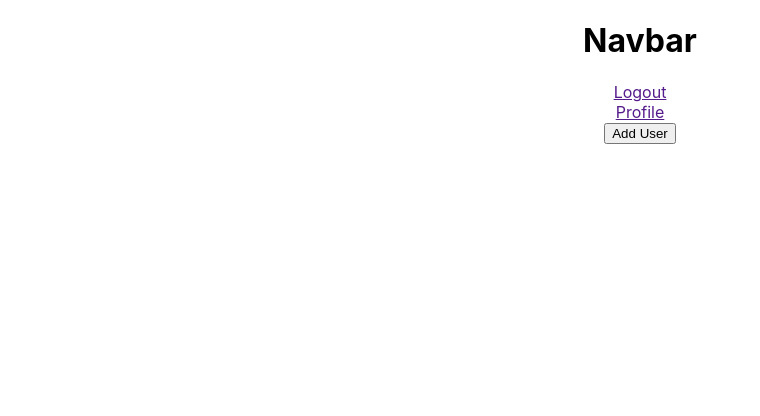
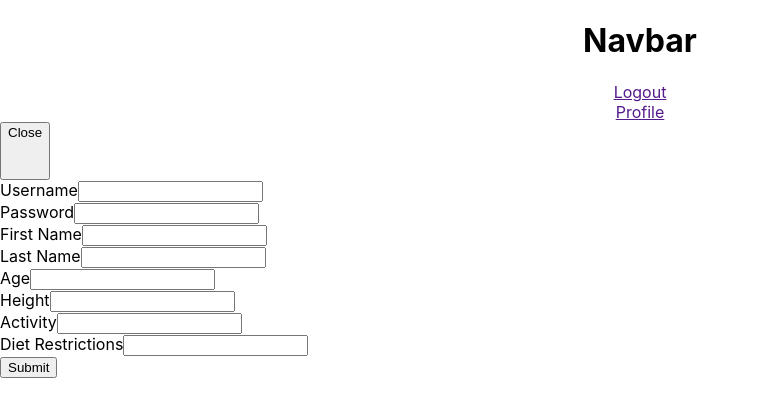
Before and after one commit to Tricole/Food_Translate, a React (Create React App) app in the folder client/: page / in a window 1280 px wide. Both pictures are taken after a click on the link "Register as a new user?". Shown: the top 416 px of the page, without its empty margins (0-760 px from the left). Built offline with nearby package versions, Linux system fonts and the light colour scheme.

Commit message:
Fix: new user form

```diff
--- a/client/src/Components/NewUser.js
+++ b/client/src/Components/NewUser.js
@@ -53,7 +53,7 @@ export default function NewUser() {
 		<>
 			<FormContainer
 				ref={addUserNow}
-				triggerText={"Add User"}
+				triggerText={"Register as a new user"}
 				onSubmit={(event) => addUser(event)}
 			/>
 		</>
--- a/client/src/Components/UserTableForms/Form.js
+++ b/client/src/Components/UserTableForms/Form.js
@@ -3,6 +3,15 @@ import React from "react";
 export const Form = ({ onSubmit }) => {
 	return (
 		<form onSubmit={onSubmit}>
+			<div className="form-group">
+				<label htmlFor="username">Username</label>
+				<input className="form-control" id="username" />
+			</div>
+			<div className="form-group">
+				<label htmlFor="password">Password</label>
+				<input className="form-control" id="password" />
+			</div>
+
 			<div className="form-group">
 				<label htmlFor="first_name">First Name</label>
 				<input className="form-control" id="first_name" />
--- a/client/src/Components/UserTableForms/FormContainer.js
+++ b/client/src/Components/UserTableForms/FormContainer.js
@@ -2,7 +2,7 @@ import React, { Component } from "react";
 import Modal from "./Modal";
 import TriggerButton from "./TriggerButton";
 export class FormContainer extends Component {
-	state = { isShown: false };
+	state = { isShown: true };
 	showModal = () => {
 		this.setState({ isShown: true }, () => {
 			this.closeButton.focus();
@@ -11,7 +11,7 @@ export class FormContainer extends Component {
 	};
 	closeModal = () => {
 		this.setState({ isShown: false });
-		this.TriggerButton.focus();
+		// this.TriggerButton.focus();
 		this.toggleScrollLock();
 	};
 	onKeyDown = (event) => {
--- a/client/src/Components/UserTableForms/TriggerButton.js
+++ b/client/src/Components/UserTableForms/TriggerButton.js
@@ -1,13 +1,13 @@
 import React from "react";
 const Trigger = ({ triggerText, buttonRef, showModal }) => {
 	return (
-		<button
+		<a
 			className="btn btn-lg btn-danger center modal-button"
 			ref={buttonRef}
 			onClick={showModal}
 		>
-			{triggerText}
-		</button>
+			{}
+		</a>
 	);
 };
 export default Trigger;
```
Also changed, not shown: client/src/Components/UserMain.js (added, +13 -0 lines).
